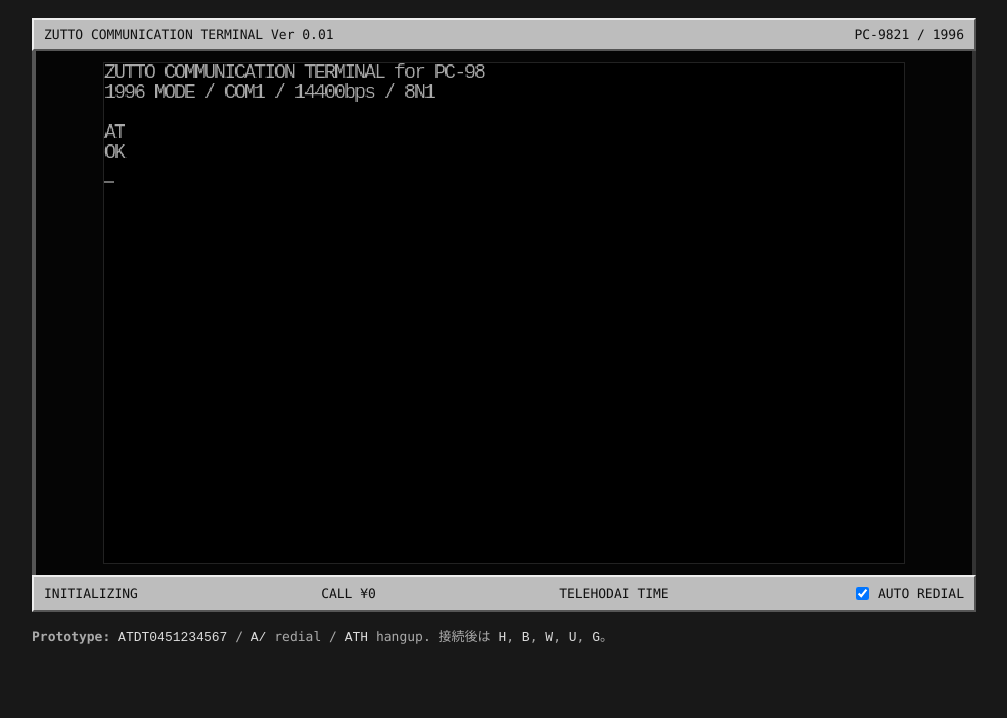
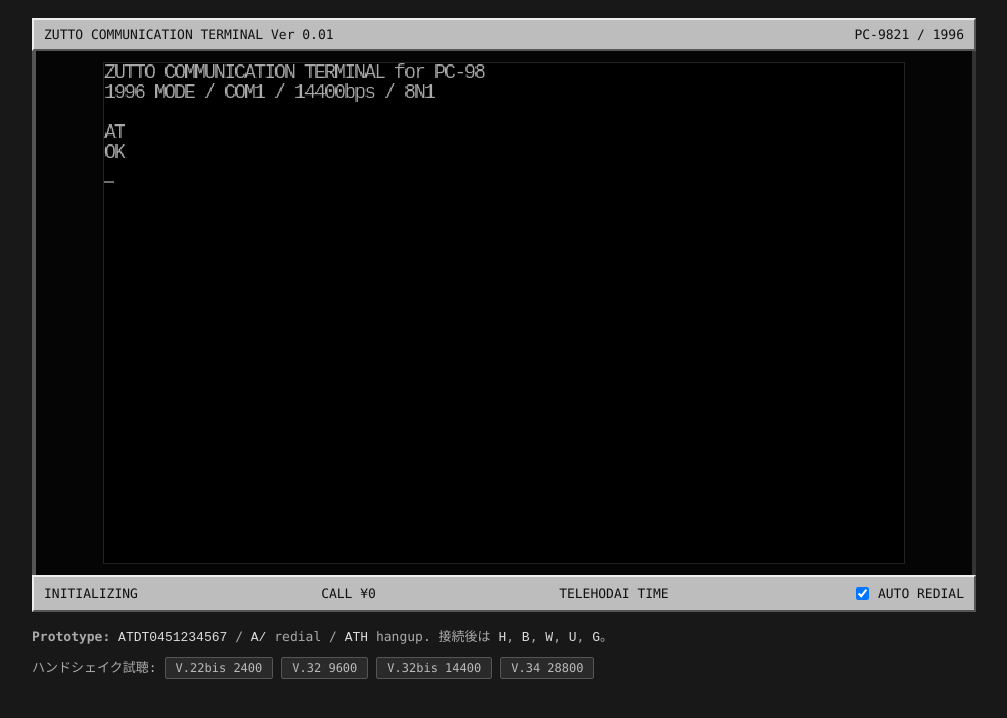
Before and after one commit to TYanoLine/zutto-pccom-prototype, a React (Vite) app in the folder apps/web/: page / in a window 1280 px wide. Shown: the top 718 px of the page, without its empty margins (136-1143 px from the left). Built offline with nearby package versions, Linux system fonts and the light colour scheme; no server answers.

Commit message:
feat: add handshake audition buttons for each bps profile
Co-authored-by: TYanoLine <106317971+TYanoLine@users.noreply.github.com>

```diff
--- a/apps/web/src/App.tsx
+++ b/apps/web/src/App.tsx
@@ -5,6 +5,7 @@ import { VirtualModem } from './modem/VirtualModem';
 import { PseudoTariffService } from './billing/PseudoTariffService';
 import { pseudoTariffTable } from './billing/pseudoTariffs';
 import { Japan1996WorldClock } from './time/WorldClock';
+import { playHandshake } from './audio/modemAudio';
 import './styles.css';
 
 const wsURL = import.meta.env.VITE_WS_URL ?? 'ws://localhost:8080/ws';
@@ -106,6 +107,19 @@ export default function App() {
 
       <aside className="quick-help">
         <strong>Prototype:</strong> <code>ATDT0451234567</code> / <code>A/</code> redial / <code>ATH</code> hangup. 接続後は <code>H</code>, <code>B</code>, <code>W</code>, <code>U</code>, <code>G</code>。
+        <div className="audition-row">
+          <span>ハンドシェイク試聴:</span>
+          {([
+            { label: 'V.22bis 2400', baud: 2400 },
+            { label: 'V.32 9600',   baud: 9600 },
+            { label: 'V.32bis 14400', baud: 14400 },
+            { label: 'V.34 28800',  baud: 28800 },
+          ] as const).map(({ label, baud }) => (
+            <button key={baud} className="audition-btn" onClick={() => { try { playHandshake(baud); } catch { /* AudioContext blocked */ } }}>
+              {label}
+            </button>
+          ))}
+        </div>
       </aside>
     </main>
   );
--- a/apps/web/src/styles.css
+++ b/apps/web/src/styles.css
@@ -24,4 +24,11 @@ body { margin: 0; min-width: 320px; min-height: 100vh; background: #181818; }
 .statusbar label { display: flex; gap: 6px; align-items: center; }
 .quick-help { margin-top: 14px; color: #aaa; font-size: 13px; line-height: 1.7; }
 code { color: #ddd; }
+.audition-row { display: flex; flex-wrap: wrap; align-items: center; gap: 8px; margin-top: 8px; }
+.audition-btn {
+  font-family: inherit; font-size: 12px; padding: 3px 10px;
+  background: #2a2a2a; color: #bbb; border: 1px solid #555;
+  cursor: pointer; border-radius: 2px;
+}
+.audition-btn:hover { background: #3a3a3a; color: #eee; border-color: #888; }
 @media (max-width: 680px) { .shell { padding: 0; } .titlebar, .statusbar { border-left: 0; border-right: 0; } .screen-wrap { padding: 2px; } }
```
